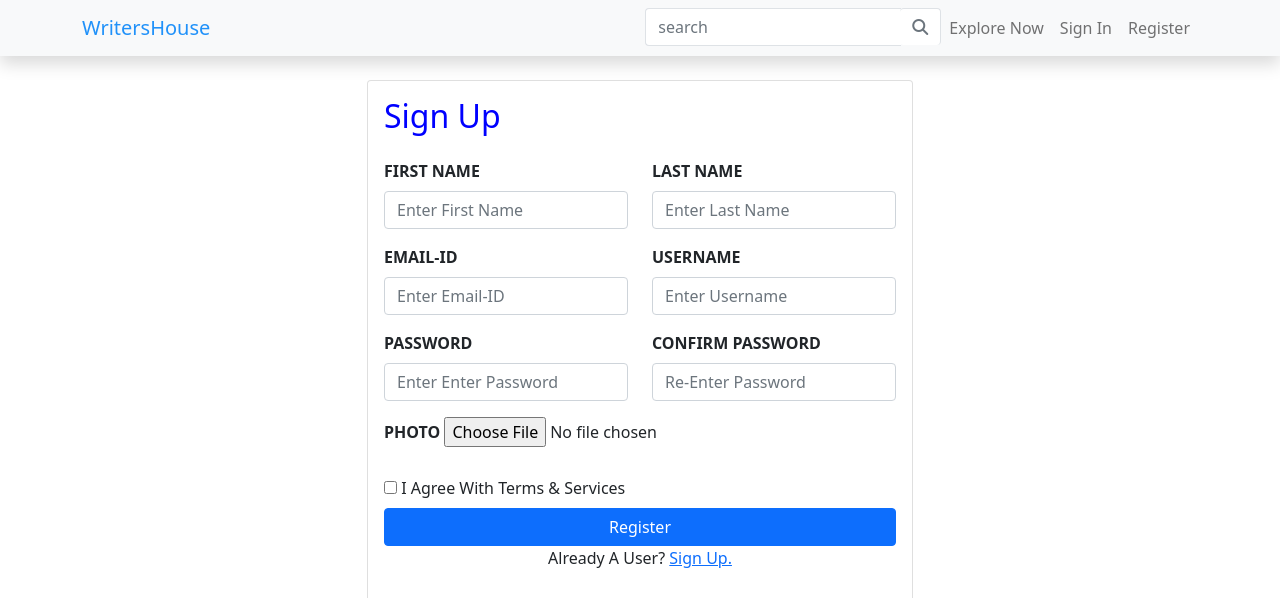
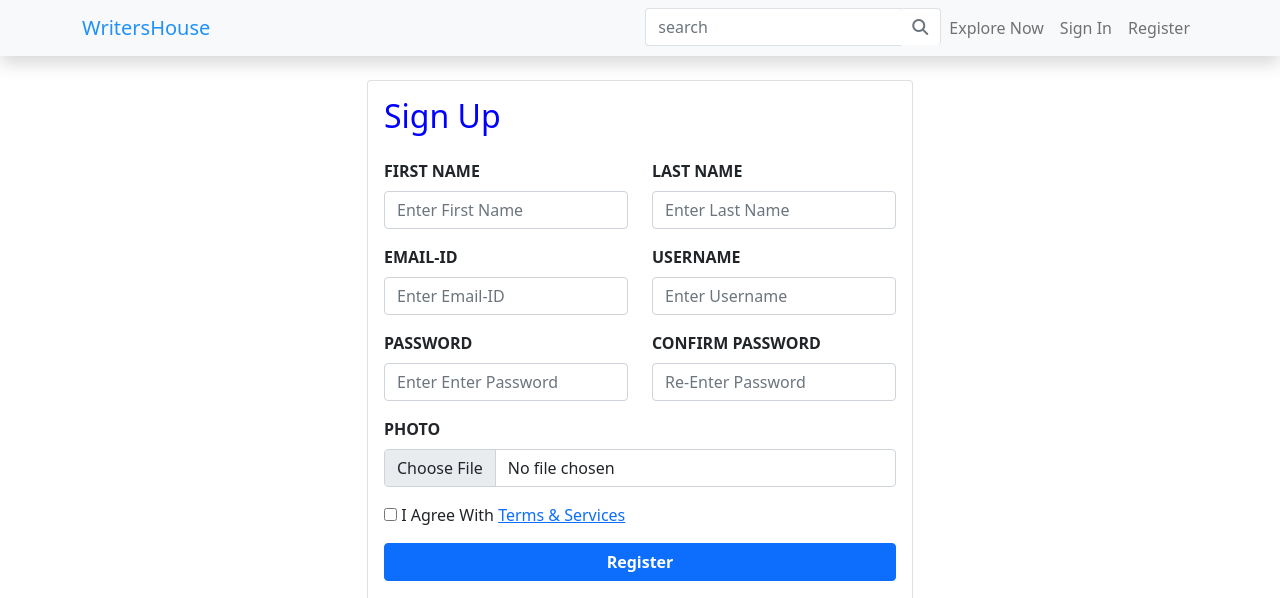
Before and after one commit to SulajAcharya/Writers_House, a PHP site: page /registration/ in a window 1280 px wide. Shown: the top 598 px of the page. Run offline with PHP 8.4, Linux system fonts and the light colour scheme.

Commit message:
Login add

```diff
--- a/includes/error_message.php
+++ b/includes/error_message.php
@@ -1,25 +1,55 @@
-<?php
-$alertMessages = [
-    "success" => $_SESSION["success_messages"] ?? [],
-    "error" => $_SESSION["error_messages"] ?? [],
-    "info" => $_SESSION["info_messages"] ?? [],
-    "warning" => $_SESSION["warning_messages"] ?? []
-];
-?>
-
-<?php foreach ($alertMessages as $type => $messages): ?>
-    <?php if (!empty($messages)): ?>
+<?php  if(!empty($_SESSION["success_messages"])): ?>
 	<div class="col-md-12">
-            <div class="alert alert-<?php echo $type; ?> alert-dismissible fade show" role="alert">
+		<div class="alert alert-success alert-dismissible fade show" role="alert">
 			<button type="button" class="btn-close" data-bs-dismiss="alert" aria-label="Close"></button>
-                <h4><?php echo ucfirst($type); ?></h4>
+			<h4>Success</h4>
 			<ul>
-                    <?php foreach ($messages as $message): ?>
+				<?php foreach($_SESSION["success_messages"] as $message): ?>
 					<li><?php echo $message; ?></li>
 				<?php endforeach; ?>
 			</ul>
 		</div>
 	</div>
-        <?php unset($_SESSION[$type . "_messages"]); ?>
+	<?php unset($_SESSION["success_messages"]); ?>
+
+<?php elseif(!empty($_SESSION["error_messages"])): ?>
+	<div class="col-md-12">
+		<div class="alert alert-danger alert-dismissible fade show" role="alert">
+			<button type="button" class="btn-close" data-bs-dismiss="alert" aria-label="Close"></button>
+			<h4>Errors</h4>
+			<ul>
+				<?php foreach($_SESSION["error_messages"] as $message): ?>
+					<li><?php echo $message; ?></li>
+				<?php endforeach; ?>
+			</ul>
+		</div>
+	</div>
+	<?php unset($_SESSION["error_messages"]); ?>
+
+<?php elseif(!empty($_SESSION["info_messages"])): ?>
+	<div class="col-md-12">
+		<div class="alert alert-info alert-dismissible fade show" role="alert">
+			<button type="button" class="btn-close" data-bs-dismiss="alert" aria-label="Close"></button>
+			<h4>Info</h4>
+			<ul>
+				<?php foreach($_SESSION["info_messages"] as $message): ?>
+					<li><?php echo $message; ?></li>
+				<?php endforeach; ?>
+			</ul>
+		</div>
+	</div>
+	<?php unset($_SESSION["info_messages"]); ?>
+<?php elseif(!empty($_SESSION["warning_messages"])): ?>
+	<div class="col-md-12">
+		<div class="alert alert-warning alert-dismissible fade show" role="alert">
+			<button type="button" class="btn-close" data-bs-dismiss="alert" aria-label="Close"></button>
+			<h4>Warning</h4>
+			<ul>
+				<?php foreach($_SESSION["warning_messages"] as $message): ?>
+					<li><?php echo $message; ?></li>
+				<?php endforeach; ?>
+			</ul>
+		</div>
+	</div>
+	<?php unset($_SESSION["warning_messages"]); ?>
 <?php endif; ?>
-<?php endforeach; ?>
--- a/includes/footer.php
+++ b/includes/footer.php
@@ -1,21 +1,2 @@
-<div id="main" class="vw-100" style="min-height: 80vh; background-color: #f9f9f9;">
-    <div class="container content text-left">
-      <div class="row">
-        <div class="col-md-4">
-          <h1 style="color: #2091F9; font-weight: bold; font-size: 56px;">Hi, we're<br> WritersHouse</h1>
-          <br>
-          <h3>The world's most-loved social storytelling platform</h3>
-          <br>
-          <div class="buttons">
-            <input class="btn btn-primary" type="submit" value="Explore">
-          </div>
-        </div>
-        <div class="col-md-8" style="position: relative;">
-          <img src="Circle_new.png" alt="Website" style="width: 100%; height: auto;">
-          <img src="Website.png" alt="Website" style="width: 80%; height: auto; position: absolute; top: 50%; left: 40%; transform: translate(-50%, -50%); z-index: 1;">
-        </div>
-      </div>
-    </div>
-  </div>
 </body>
 </html>
--- a/includes/function.php
+++ b/includes/function.php
@@ -28,10 +28,9 @@
 		$email_address = htmlspecialchars(trim($email_address));
 		$password = create_hash($password);
 
-		$sql = "SELECT user_id, role FROM user WHERE email_address = :email_address OR user_name = :user_name AND password = :password";
+		$sql = "SELECT user_id, role FROM user WHERE email_address = :email_address AND password = :password";
 		$stmt = $db->prepare($sql);
 		$stmt->bindParam(':email_address', $email_address, PDO::PARAM_STR);
-		$stmt->bindParam(':user_name', $user_name, PDO::PARAM_STR);
 		$stmt->bindParam(':password',$password, PDO::PARAM_STR);
 
 		if($stmt->execute())
@@ -52,45 +51,44 @@
 	{
 		global $db;
 		extract($data);
-		$email_address=htmlspecialchars(trim($email_address));
+		$email_address = htmlspecialchars(trim($email_address));
 
-		if(filter_var($email_address,FILTER_VALIDATE_EMAIL)===false)
-		{
-			$_SESSION["error_message"][]="Invalid Email Address";
+		if (filter_var($email_address, FILTER_VALIDATE_EMAIL) === false) {
+			$_SESSION["error_message"][] = "Invalid Email Address";
 		}
-		if (emailaddress_checking($email_address)===true )
-		{
-			$_SESSION["error_message"][]="This email address is already registered";
+
+		if (emailaddress_checking($email_address) === true) {
+			$_SESSION["error_message"][] = "This email address is already registered";
 		}
-		if($password!==$conf_pass)
-		{
-			$_SESSION["error_message"][]="Password and Confirm password are not matching";
+
+		if ($password != $conf_pass) {
+			$_SESSION["error_message"][] = "Password and Confirm password are not matching";
 		}
-		if(!isset($_SESSION["error_message"]))
-		{
-			$password=create_hash($password);
-			$image = isset($_FILES['image']) ? upload_file($_FILES['image'], "img/", ["jpg", "jpeg", "png"]) : "";
-			$sql="INSERT INTO user 	(fname,lname,user_name,email_address,password,img) VALUES (:fname,:lname,:user_name,:email_address,:password,:img)";
-			$stmt=$db->prepare($sql);
-			$stmt->bindParam(':fname',$fname,PDO::PARAM_STR);
-			$stmt->bindParam(':lname',$lname,PDO::PARAM_STR);
-			$stmt->bindParam(':user_name',$user_name,PDO::PARAM_STR);
-			$stmt->bindParam(':email_address',$email_address,PDO::PARAM_STR);
-			$stmt->bindParam(':password',$password,PDO::PARAM_STR);
-			$stmt->bindParam(':img',$img,PDO::PARAM_STR);
-			if($stmt->execute())
-			{
-				$_SESSION["success_message"][]="Successfully Registered";
+
+		if (!isset($_SESSION["error_message"])) {
+			$password = create_hash($password);
+			$unique_id = rand(time(), 1000);
+			$image = isset($_FILES['image']) ? upload_file($_FILES['image'], "image/", ["jpg", "jpeg", "png"]) : "Image Not Uploaded";
+
+			$sql = "INSERT INTO user(fname, lname, user_name, email_address, password, unique_id, image) VALUES (:fname, :lname, :user_name, :email_address, :password, :unique_id, :image)";
+			$stmt = $db->prepare($sql);
+			$stmt->bindParam(':fname', $fname, PDO::PARAM_STR);
+			$stmt->bindParam(':lname', $lname, PDO::PARAM_STR);
+			$stmt->bindParam(':user_name', $user_name, PDO::PARAM_STR);
+			$stmt->bindParam(':email_address', $email_address, PDO::PARAM_STR);
+			$stmt->bindParam(':password', $password, PDO::PARAM_STR);
+			$stmt->bindParam(':unique_id', $unique_id, PDO::PARAM_STR);
+			$stmt->bindParam(':image', $image, PDO::PARAM_STR);
+
+			if ($stmt->execute()) {
+				$_SESSION["success_message"][] = "Successfully Registered";
 				return true;
 			}
+
 			return false;
-
 		}
 
-
-
-
-
+		return false;
 	}
 
 	function emailaddress_checking($email_address)
@@ -105,4 +103,21 @@
 		}
 		return false;
 	}
+
+	function upload_file($file, $targetDirectory, $allowedExtensions)
+	{
+		$fileName = basename($file["name"]);
+		$targetFile = $targetDirectory . $fileName;
+		$fileExtension = strtolower(pathinfo($targetFile, PATHINFO_EXTENSION));
+
+		if (!in_array($fileExtension, $allowedExtensions)) {
+			return "";
+		}
+
+		if (move_uploaded_file($file["tmp_name"], $targetFile)) {
+			return $targetFile;
+		}
+
+		return "";
+	}
 ?>
--- a/login/index.php
+++ b/login/index.php
@@ -8,7 +8,7 @@
 		exit(0);
 	}
 
-    if($_POST["signin"])
+    if(isset($_POST["signin"]))
     {
         signin($_POST);
         redirect_to_current_page();
@@ -24,7 +24,7 @@
                     <h2 class="mt-5 mb-3 ms-5 fw-bold text-primary">Sign In</h2>
                     <p class="mb-5 ms-5">Sign in to your account</p>
                     <div class="mb-4 mx-5">
-                        <input type="text" class="form-control me-5" id="email_address user_name" name="email_address user_name" placeholder="Email or Username" required>
+                        <input type="text" class="form-control me-5" id="email_address" name="email_address" placeholder="Email" required>
                     </div>
                     <div class="mb-4 mx-5">
                         <input type="password" class="form-control" id="password" name="password" placeholder="Password" required>
--- a/registration/index.php
+++ b/registration/index.php
@@ -7,16 +7,16 @@
     registration($_POST);
     redirect_to_current_page();
   }
+?>
 
-?>
 <div class="container mt-4" id="sign_up">
   <div class="row justify-content-center">
-
-      <div class="col-md-6 ">
+    <div class="col-md-6">
       <div class="card">
         <div class="card-body">
+          <?php error_message(); ?>
+          <form role="form" action="<?php echo get_action_attr_value_for_current_page(); ?>" class="form-group" method="post" enctype="multipart/form-data">
             <h2 class="d-flex justify-content-start mb-4" style="color:blue">Sign Up</h2>
-        <form role="form" action="<?php echo get_action_attr_value_for_current_page(); ?>" class="form-group" method="post" enctype="multipart/form-data">
             <div class="row mb-3">
               <div class="col-md-6">
                 <label class="form-label fw-bold text-uppercase" for="fname">First Name</label>
@@ -44,32 +44,25 @@
               </div>
               <div class="col-md-6">
                 <label class="form-label fw-bold text-uppercase" for="conf_pass">Confirm Password</label>
-                    <input type="text" class="form-control" placeholder="Re-Enter Password" id="conf_pass" name="conf_pass" required>
+                <input type="password" class="form-control" placeholder="Re-Enter Password" id="conf_pass" name="conf_pass" required>
               </div>
             </div>
-          <div class="col-md-9">
-            <label class="form-label fw-bold text-uppercase" for="img">Photo</label>
-            <input type="file" class="form-control-file" id="img" name="img">
+            <div class="col-md-12 mb-3">
+              <label class="form-label fw-bold text-uppercase" for="image">Photo</label>
+              <input type="file" class="form-control" id="image" name="image" required>
             </div>
-          <br>
-          <div class="col-md-7">
-            <input type="checkbox" id="acknowledgement" name="acknowledgement" value="acknowledgement">
-            <label class="form-label " for="acknowledgement"> I Agree With Terms & Services</label><br>
+            <p class="acknowledgement"><input type="checkbox" id="acknowledgement" name="acknowledgement" value="acknowledgement" required> I Agree With <a href="#">Terms & Services</a></p>
+            <div class="d-grid mb-3">
+              <button class="btn btn-primary fw-bold" type="submit" id="registration" name="registration">Register</button>
             </div>
-          <div class="d-grid gap-2">
-            <button class="btn btn-primary" type="button" id="registration" name="registration">Register</button>
-          </div>
-          <p class="text-center"> Already A User? <a href=""> Sign Up.</a> </p>
-
-
-
-
+            <p class="text-center">Already Having an Account? <a href="#">Sign In</a> </p>
           </form>
         </div>
       </div>
     </div>
   </div>
 </div>
+
 <?php
     require_once($_SERVER["DOCUMENT_ROOT"]."/includes/footer.php");
 ?>
```
Also changed, not shown: admin/index.php (added, +8 -0 lines), admin/nav.php (added, +10 -0 lines), index.php (+20 -0 lines), logout.php (added, +7 -0 lines), user/index.php (added, +8 -0 lines), user/nav.php (added, +10 -0 lines), writer/index.php (added, +8 -0 lines), writer/nav.php (added, +10 -0 lines). Lines whose indentation alone changed are shown as unchanged.
